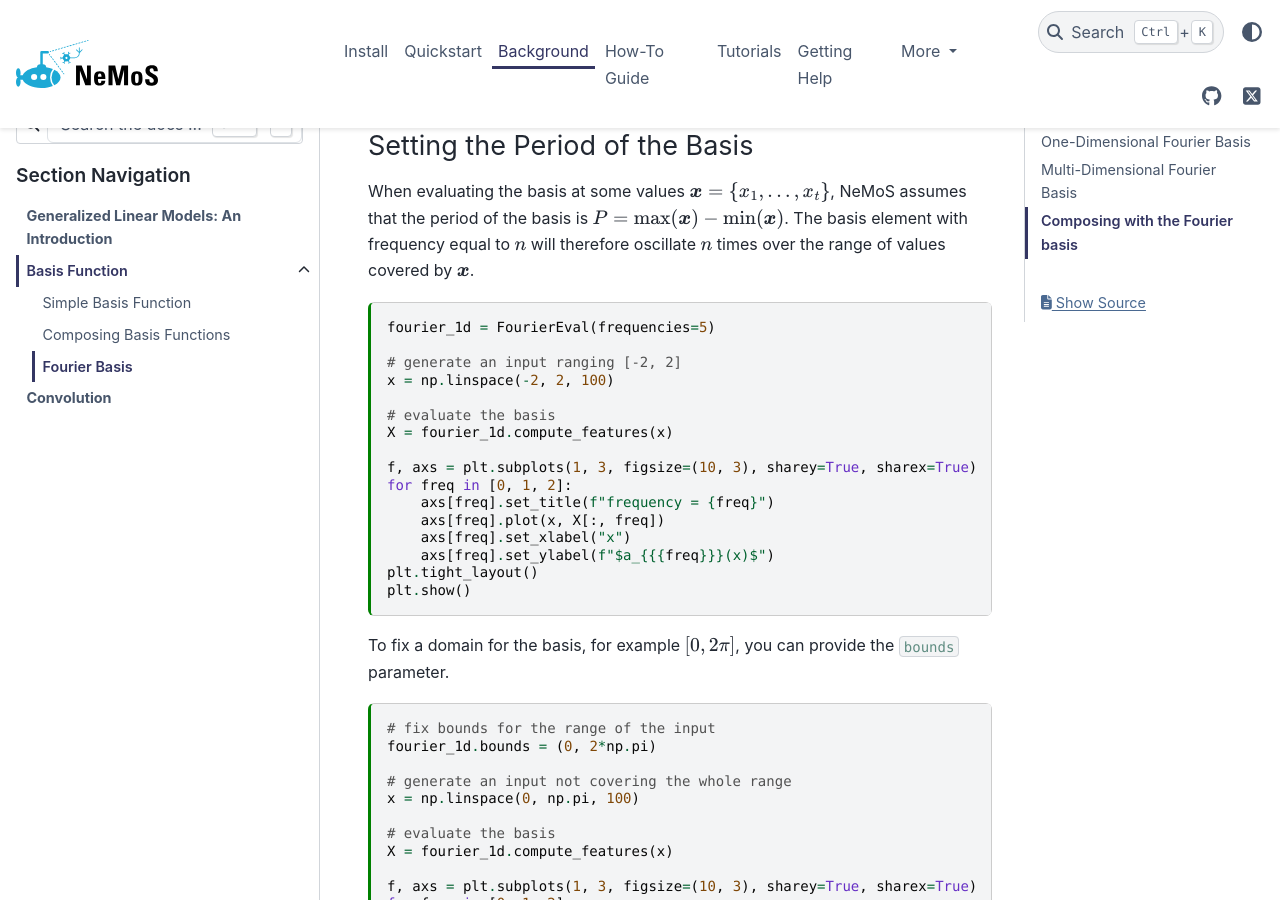
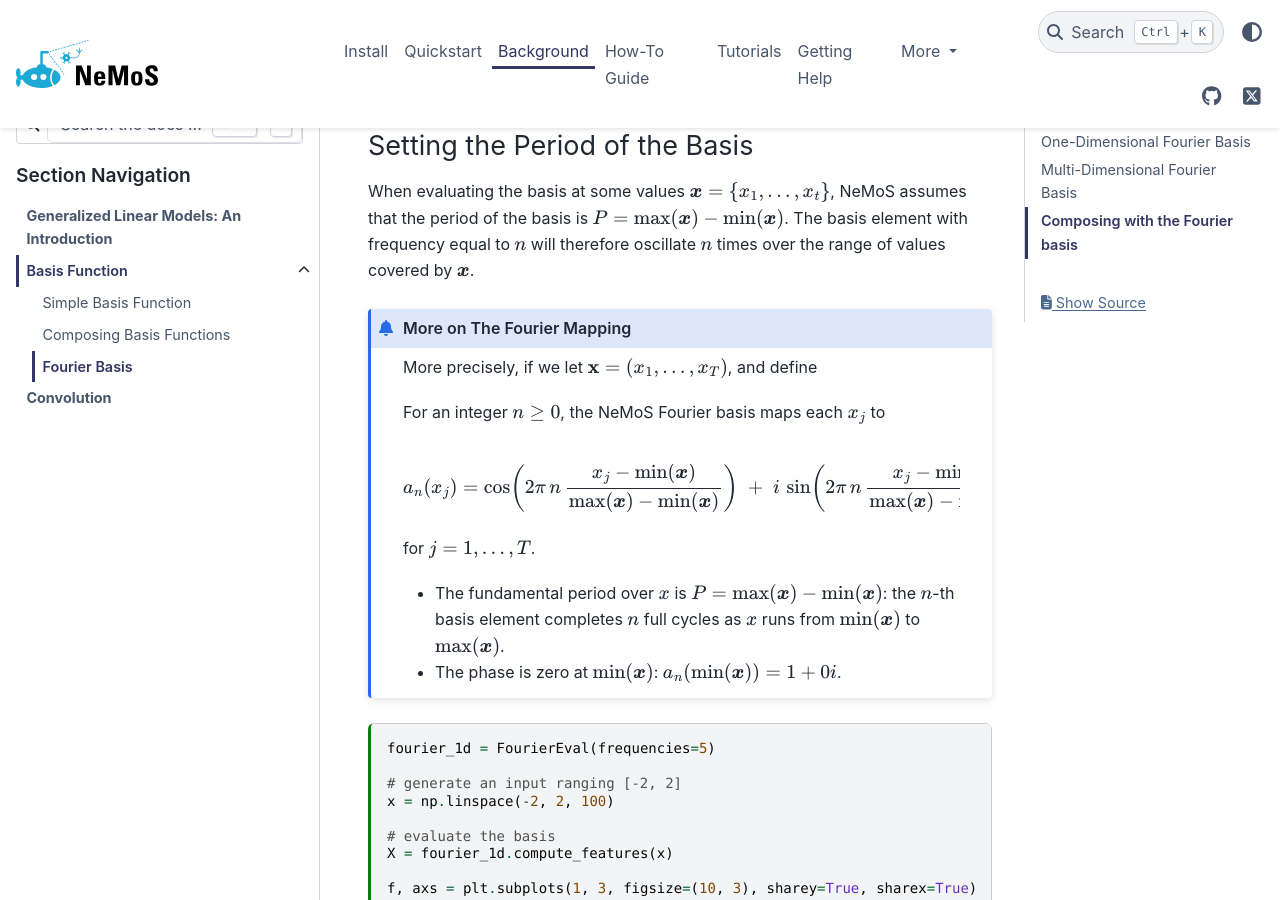
Before and after one commit to flatironinstitute/nemos, a Sphinx documentation site: the page built from docs/background/basis/ndimensional_foureir_basis.md, in a window 1280 px wide and 900 px high, scrolled down 3547 px. Built offline with Sphinx 7.4.7 and the PyData theme 0.15.4, drawn with Linux system fonts in a browser that asks for light colours; some of the changed text lies outside the part shown.

Commit message:
added note on mapping

````diff
--- a/docs/background/basis/ndimensional_foureir_basis.md
+++ b/docs/background/basis/ndimensional_foureir_basis.md
@@ -116,7 +116,7 @@
         # add the num of frequencies (5), minus dc term (1)
         idx_sin = int(freq) + 5 - 1
         axs[int(freq)].plot(X[:, idx_sin], label="sine")
-plt.legend()
+plt.legend(framealpha=1)
 plt.tight_layout()
 plt.show()
 
@@ -143,7 +143,7 @@
     # add the num of frequencies (5), no dc term to subtract
     idx_sin = idx_freq + 5
     axs[idx_freq].plot(X[:, idx_sin], label="sine")
-plt.legend()
+plt.legend(framealpha=1)
 plt.tight_layout()
 plt.show()
 
@@ -200,6 +200,28 @@
 ### Setting the Period of the Basis
 
 When evaluating the basis at some values $\boldsymbol{x} = \{x_1,...,x_t\}$, NeMoS assumes that the period of the basis is $P = \max(\boldsymbol{x}) - \min(\boldsymbol{x})$. The basis element with frequency equal to $n$ will therefore oscillate $n$ times over the range of values covered by $\boldsymbol{x}$.
+
+
+:::{admonition} More on The Fourier Mapping
+:class:{note}
+
+More precisely, if we let $\mathbf{x}=(x_1,\ldots,x_T)$, and define
+
+
+For an integer $n\ge 0$, the NeMoS Fourier basis maps each $x_j$ to
+
+$$
+a_n(x_j)
+= \cos\!\left(2\pi\, n\,\frac{x_j-\min(\boldsymbol{x}) }{\max(\boldsymbol{x}) - \min(\boldsymbol{x})}\right)
+\;+\; i\,\sin\!\left(2\pi\, n\,\frac{x_j-\min(\boldsymbol{x})}{\max(\boldsymbol{x}) - \min(\boldsymbol{x})}\right).
+$$
+
+for $j=1,\ldots,T$.
+
+* The fundamental period over $x$ is $P = \max(\boldsymbol{x}) - \min(\boldsymbol{x})$: the $n$-th basis element completes $n$ full cycles as $x$ runs from $\min(\boldsymbol{x})$ to $\max(\boldsymbol{x})$.
+* The phase is zero at $\min(\boldsymbol{x})$: $a_n(\min(\boldsymbol{x}))=1+0i$.
+
+:::
 
 
 ```{code-cell} ipython3
@@ -391,6 +413,9 @@
 $P_d=\max(x_d)-\min(x_d)$.
 
 ```{code-cell} ipython3
+
+fourier_2d = FourierEval(frequencies=[5, 4], ndim=2)
+
 x, y = np.meshgrid(
     np.linspace(-2, 2,100),
     np.linspace(0, 1, 100),
````
